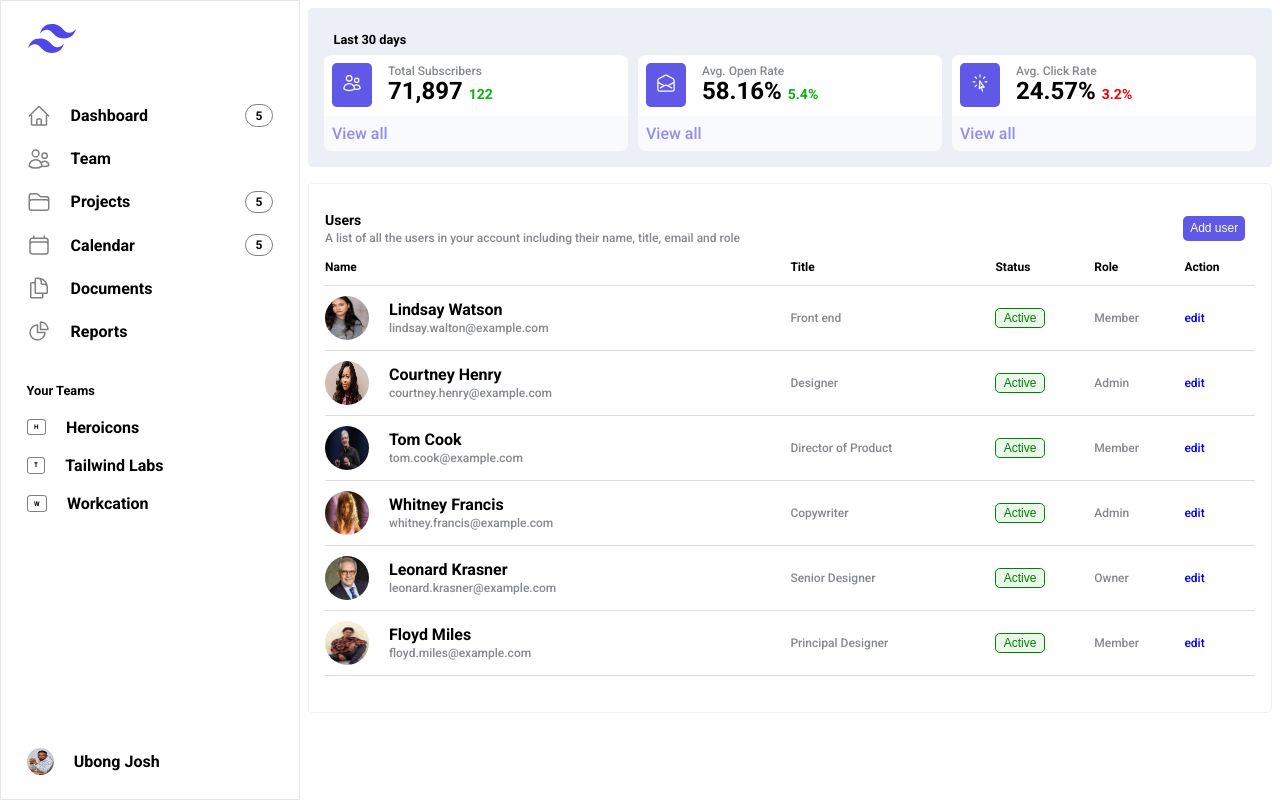
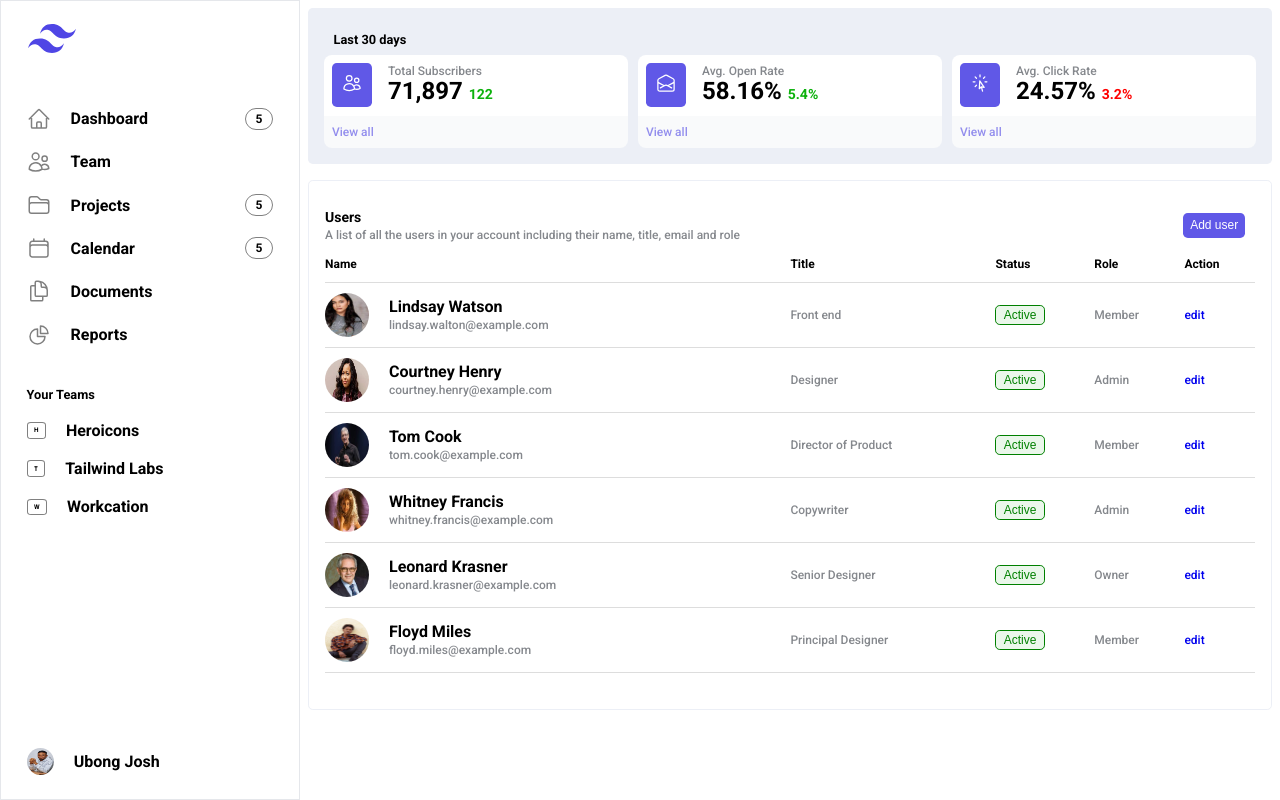
Before and after one commit to murpheus007/holidayAssignment, a plain HTML site: page index.html in a window 1280 px wide. Drawn offline with Linux system fonts and the light colour scheme.

Commit message:
Update index.html

```diff
--- a/index.html
+++ b/index.html
@@ -17,55 +17,73 @@
         </div>
 
         <div class="dash">
+            <a href="#"></a>
                 <div class="sidebar__btn medium__text">
                     <svg xmlns="http://www.w3.org/2000/svg" fill="none" viewBox="0 0 24 24" stroke-width="1.5" stroke="currentColor" aria-hidden="true" class="ayh oc se ur"><path stroke-linecap="round" stroke-linejoin="round" d="M2.25 12l8.954-8.955c.44-.439 1.152-.439 1.591 0L21.75 12M4.5 9.75v10.125c0 .621.504 1.125 1.125 1.125H9.75v-4.875c0-.621.504-1.125 1.125-1.125h2.25c.621 0 1.125.504 1.125 1.125V21h4.125c.621 0 1.125-.504 1.125-1.125V9.75M8.25 21h8.25"></path></svg>
                     <p>Dashboard</p>
                     <span class="counter"> 5</span>
                 </div>
+            </a>
+            <a href="#">
                 <div class="sidebar__btn medium__text">
                     <svg xmlns="http://www.w3.org/2000/svg" fill="none" viewBox="0 0 24 24" stroke-width="1.5" stroke="currentColor" aria-hidden="true" class="axp brs oc se ur"><path stroke-linecap="round" stroke-linejoin="round" d="M15 19.128a9.38 9.38 0 002.625.372 9.337 9.337 0 004.121-.952 4.125 4.125 0 00-7.533-2.493M15 19.128v-.003c0-1.113-.285-2.16-.786-3.07M15 19.128v.106A12.318 12.318 0 018.624 21c-2.331 0-4.512-.645-6.374-1.766l-.001-.109a6.375 6.375 0 0111.964-3.07M12 6.375a3.375 3.375 0 11-6.75 0 3.375 3.375 0 016.75 0zm8.25 2.25a2.625 2.625 0 11-5.25 0 2.625 2.625 0 015.25 0z"></path></svg>
                     <p>Team</p>
                 </div>
+            </a>
+            <a href="#">
                     <div class="sidebar__btn medium__text">
                     <svg xmlns="http://www.w3.org/2000/svg" fill="none" viewBox="0 0 24 24" stroke-width="1.5" stroke="currentColor" aria-hidden="true" class="axp brs oc se ur"><path stroke-linecap="round" stroke-linejoin="round" d="M2.25 12.75V12A2.25 2.25 0 014.5 9.75h15A2.25 2.25 0 0121.75 12v.75m-8.69-6.44l-2.12-2.12a1.5 1.5 0 00-1.061-.44H4.5A2.25 2.25 0 002.25 6v12a2.25 2.25 0 002.25 2.25h15A2.25 2.25 0 0021.75 18V9a2.25 2.25 0 00-2.25-2.25h-5.379a1.5 1.5 0 01-1.06-.44z"></path></svg>
                     <p>Projects</p>
                     <span class="counter"> 5</span>
                 </div>
+            </a>
+            <a href="#">
                     <div class="sidebar__btn medium__text">
                     <svg xmlns="http://www.w3.org/2000/svg" fill="none" viewBox="0 0 24 24" stroke-width="1.5" stroke="currentColor" aria-hidden="true" class="axp brs oc se ur"><path stroke-linecap="round" stroke-linejoin="round" d="M6.75 3v2.25M17.25 3v2.25M3 18.75V7.5a2.25 2.25 0 012.25-2.25h13.5A2.25 2.25 0 0121 7.5v11.25m-18 0A2.25 2.25 0 005.25 21h13.5A2.25 2.25 0 0021 18.75m-18 0v-7.5A2.25 2.25 0 015.25 9h13.5A2.25 2.25 0 0121 11.25v7.5"></path></svg>
                     <p>Calendar</p>
                     <span class="counter"> 5</span>
                 </div>
+            </a>
+            <a href="#">
                     <div class="sidebar__btn medium__text">
                     <svg xmlns="http://www.w3.org/2000/svg" fill="none" viewBox="0 0 24 24" stroke-width="1.5" stroke="currentColor" aria-hidden="true" class="axp brs oc se ur"><path stroke-linecap="round" stroke-linejoin="round" d="M15.75 17.25v3.375c0 .621-.504 1.125-1.125 1.125h-9.75a1.125 1.125 0 01-1.125-1.125V7.875c0-.621.504-1.125 1.125-1.125H6.75a9.06 9.06 0 011.5.124m7.5 10.376h3.375c.621 0 1.125-.504 1.125-1.125V11.25c0-4.46-3.243-8.161-7.5-8.876a9.06 9.06 0 00-1.5-.124H9.375c-.621 0-1.125.504-1.125 1.125v3.5m7.5 10.375H9.375a1.125 1.125 0 01-1.125-1.125v-9.25m12 6.625v-1.875a3.375 3.375 0 00-3.375-3.375h-1.5a1.125 1.125 0 01-1.125-1.125v-1.5a3.375 3.375 0 00-3.375-3.375H9.75"></path></svg>
                     <p>Documents</p>
                 </div>
+            </a>
+            <a href="#">
                     <div class="sidebar__btn medium__text">
                     <svg xmlns="http://www.w3.org/2000/svg" fill="none" viewBox="0 0 24 24" stroke-width="1.5" stroke="currentColor" aria-hidden="true" class="axp brs oc se ur"><path stroke-linecap="round" stroke-linejoin="round" d="M10.5 6a7.5 7.5 0 107.5 7.5h-7.5V6z"></path><path stroke-linecap="round" stroke-linejoin="round" d="M13.5 10.5H21A7.5 7.5 0 0013.5 3v7.5z"></path></svg>
                     <p>Reports</p>
                 </div>
+            </a>
         </div>
 
         <div class="your__teams">
             <h1> Your Teams</h1>
+            <a href="#">
                     <div class="sidebar__btn medium__text">
                     <span class="box-let">
                         H
                     </span>
                     <p>Heroicons</p>
                 </div>
+            </a>
+            <a href="#">
                     <div class="sidebar__btn medium__text">
                     <span class="box-let">
                         T
                     </span>
                     <p>Tailwind Labs</p>
                 </div>
+            </a>
+            <a href="#">
                     <div class="sidebar__btn medium__text">
                     <span class="box-let">
                         W
                     </span>
                     <p>Workcation</p>
                 </div>
+            </a>
 
         </div>
 
@@ -99,7 +117,7 @@
                             </div>
                         </div>
                         <div class="bottom">
-                            <p>View all</p>
+                            <p class="small__text">View all</p>
                         </div>
                     </div>
 
@@ -119,7 +137,7 @@
                             </div>
                         </div>
                         <div class="bottom">
-                            <p>View all</p>
+                            <p class="small__text">View all</p>
                         </div>
                     </div>
                     <div class="box">
@@ -138,7 +156,7 @@
                             </div>
                         </div>
                         <div class="bottom">
-                            <p>View all</p>
+                            <p class="small__text">View all</p>
                         </div>
                     </div>
                 </div>
```
Lines whose indentation alone changed are shown as unchanged.
